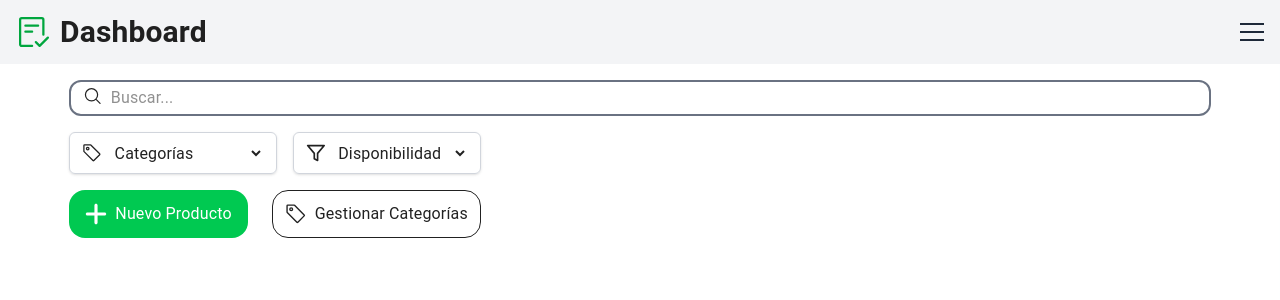
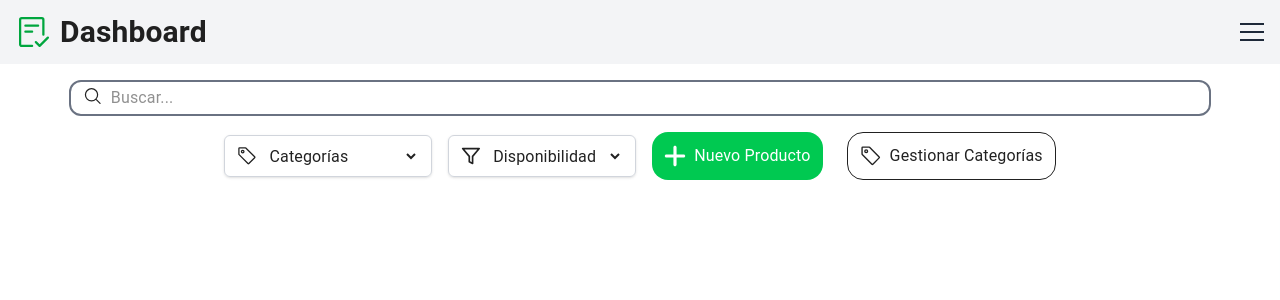
Before and after one commit to wapifoodmx-ctrl/WapifoodFront, a Next.js app: page /menu in a window 1280 px wide. Shown: the top 300 px of the page. Built offline with nearby package versions, Linux system fonts and the light colour scheme.

Commit message:
feat: se modificaron los componentes del menú

```diff
--- a/menuComponents/menucomponentes.jsx
+++ b/menuComponents/menucomponentes.jsx
@@ -2,18 +2,21 @@ import { FaPlus } from "react-icons/fa6";
 import { HiOutlineMagnifyingGlass } from "react-icons/hi2";
 import { FiFilter } from "react-icons/fi";
 import { BsTag } from "react-icons/bs";
-
+import { getProducts } from "@/useCases/getProducts";
 export default function MenuComponentes() {
     return (
-        <section className="p-4">
+        <section className="p-4 pt-4">
             {/* Barra de búsqueda */}
-            <div className="flex py-1 px-3 rounded-xl border-gray-500 border-2 mb-4">
+            <div className="flex py-1 px-3 rounded-xl border-gray-500 border-2 mb-4 w-full lg:w4/12 ">
                 <HiOutlineMagnifyingGlass className="text-xl" />
                 <input type="text" placeholder="Buscar..." className="ml-2 w-full outline-none" />
             </div>
 
+            <div className="flex flex-col md:flex-row gap-4 justify-center items-center">
+
+
                 {/* Dropdowns */}
-            <div className="flex gap-4 mb-4">
+                <div className="flex gap-4  ">
                     {/* Dropdown Categorías */}
                     <div className="relative">
                         <div className="flex items-center gap-2 px-3 py-2 border border-gray-300 rounded-md shadow-sm">
@@ -56,13 +59,14 @@ export default function MenuComponentes() {
 
                 {/* Botones */}
                 <div className="flex gap-4">
-                <button className="px-4 py-2 bg-green-500 text-white rounded-2xl cursor-pointer flex justify-center items-center">
-                <FaPlus className="text-3xl pr-2"/>Nuevo Producto
+                    <button className="px-3 py-2 bg-green-500 text-white rounded-2xl cursor-pointer flex justify-center items-center">
+                        <FaPlus className="text-3xl pr-2" />Nuevo Producto
                     </button>
                     <button className="px-3 py-2 border rounded-2xl cursor-pointer  flex ml-2 justify-center items-center">
                         <BsTag className="text-3xl pr-2" />Gestionar Categorías
                     </button>
                 </div>
+            </div>
         </section>
     );
 }
```
Lines whose indentation alone changed are shown as unchanged.
